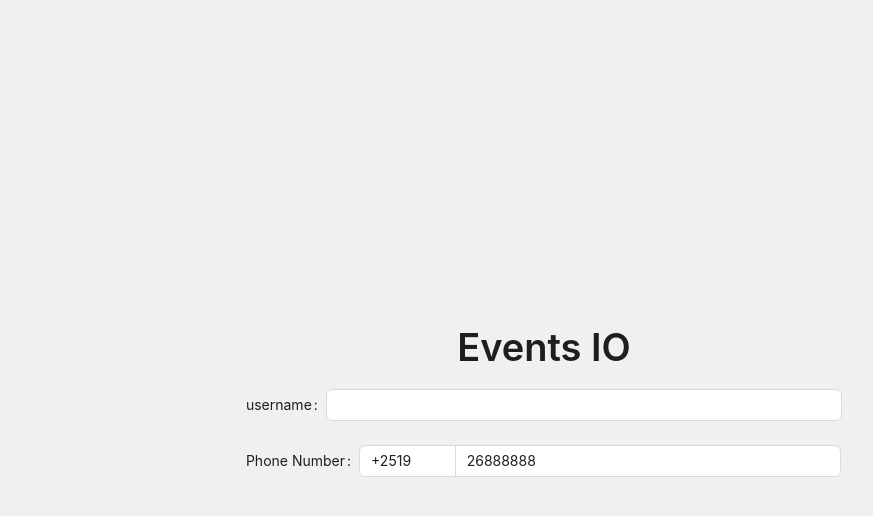
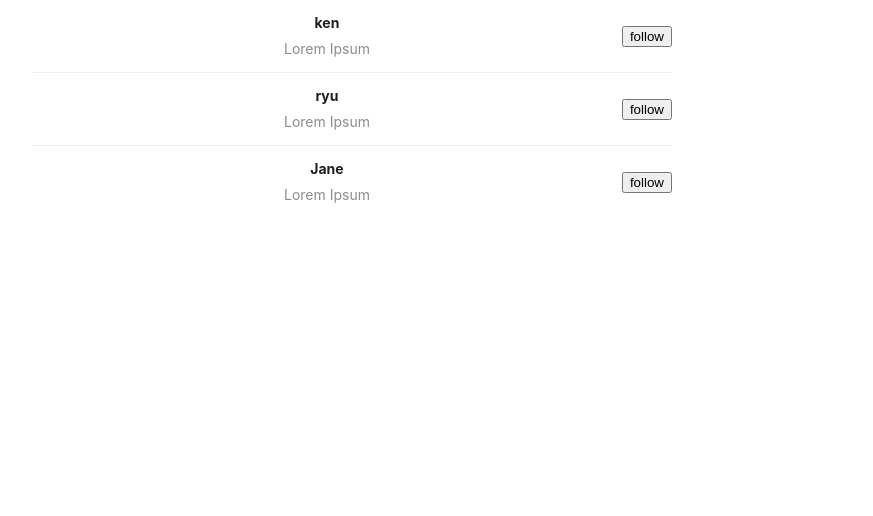
Before and after one commit to israel0x7CF/EventsClient, a React (Create React App) app: page / in a window 1280 px wide. Shown: the top 516 px of the page, without its empty margins (96-969 px from the left). Built offline with nearby package versions, Linux system fonts and the light colour scheme.

Commit message:
Users page added

```diff
--- a/src/App.js
+++ b/src/App.js
@@ -1,15 +1,33 @@
-import './App.css';
-import HorizontalNav from './Components/HorizontalNav';
-import VerticalNav from './Components/VerticalNav';
-import CardView from './Components/cards';
-import LoginPage from './pages/login';
-import SignUp from './pages/signup';
-import { Card } from 'antd';
+import "./App.css";
+import HorizontalNav from "./Components/HorizontalNav";
+import VerticalNav from "./Components/VerticalNav";
+import CardView from "./Components/cards";
+import LoginPage from "./pages/login";
+import SignUp from "./pages/signup";
+import { Card } from "antd";
+import UserList from "./pages/Users/UserList";
 function App() {
+  const data = [
+    {
+      id: 1,
+      name: "ken",
+      bio: "Lorem Ipsum",
+    },
+    {
+      id: 2,
+      name: "ryu",
+      bio: "Lorem Ipsum",
+    },
+    {
+      id: 3,
+      name: "Jane",
+      bio: "Lorem Ipsum",
+    },
+  ];
   return (
     <div className="App">
-        {/* <CardView cardInfo={{title:"some TExt",description:"some desc",width:240}} /> */}
-        <SignUp/>
+      {/* <CardView cardInfo={{title:"some TExt",description:"some desc",width:240}} /> */}
+      <UserList users={data} />
     </div>
   );
 }
--- a/src/api/organizer.js
+++ b/src/api/organizer.js
@@ -2,7 +2,7 @@ import axios from "axios";
 import { base_url } from "../constants";
 
 export const createOrganizer = async (payload) => {
-  const response = await axios.post(base_url + "/organizer");
+  const response = await axios.post(base_url + "/organizer",payload);
   return response.data;
 };
 export const getAllOrganizers = async () => {
--- /dev/null
+++ b/src/pages/Users/UserList.js
@@ -0,0 +1,29 @@
+import { List, Avatar } from "antd";
+const UserList = (props) => {
+  return (
+    <div
+        style={{
+            width:"50%",
+            margin:"0px 0px 0px 10%"
+        }}
+    >
+
+    <List
+      dataSource={props.users}
+      renderItem={(user) => (
+        <List.Item key={user.id}>
+            <List.Item.Meta
+                title={user.name}
+                description={user.bio}
+            >
+
+            </List.Item.Meta>
+                <button>follow</button>
+        </List.Item>
+  )}
+    ></List>
+</div>
+  );
+};
+
+export default UserList;
--- a/src/styles/login.css
+++ b/src/styles/login.css
@@ -5,3 +5,9 @@
     height: 100vh;
     background-color: #f0f0f0; /* Optional background color */
   }
+  /* colorpalette
+  D6FF79
+  B0FF92
+  FFF2F1
+  A09BE7
+  5F00BA */
```
Also changed, not shown: src/pages/Users/UserSetting.js (added).
